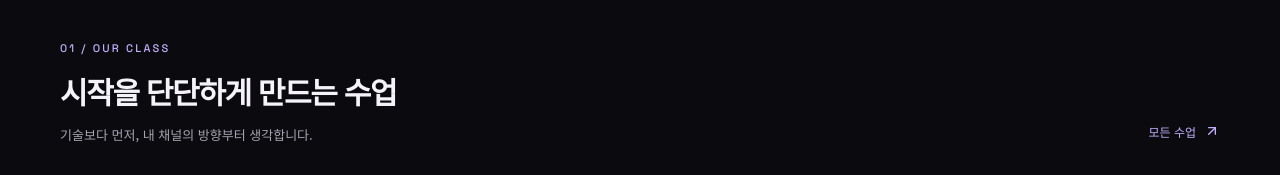
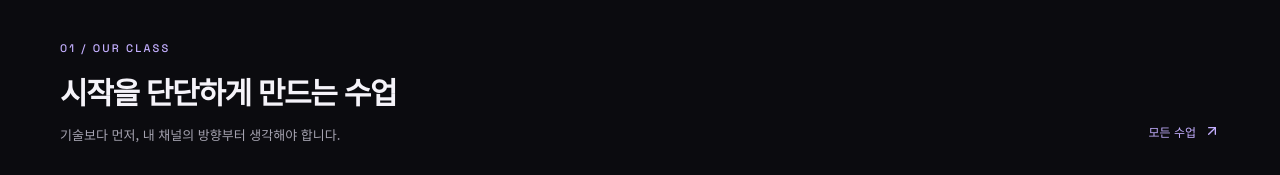
Before and after one commit to janelee0813/YouTube_School, a Next.js app: page / in a window 1280 px wide. Shown: the part 800-975 px from the top of the page. Built offline with nearby package versions, Linux system fonts and the light colour scheme.

Commit message:
Revise course introduction wording

```diff
--- a/src/components/app.tsx
+++ b/src/components/app.tsx
@@ -266,7 +266,7 @@ function Home() {
             index="01"
             eyebrow="OUR CLASS"
             title="시작을 단단하게 만드는 수업"
-            description="기술보다 먼저, 내 채널의 방향부터 생각합니다."
+            description="기술보다 먼저, 내 채널의 방향부터 생각해야 합니다."
             action={
               <Link className="text-link" href="/classes">
                 모든 수업 <ArrowUpRight size={16} />
```
